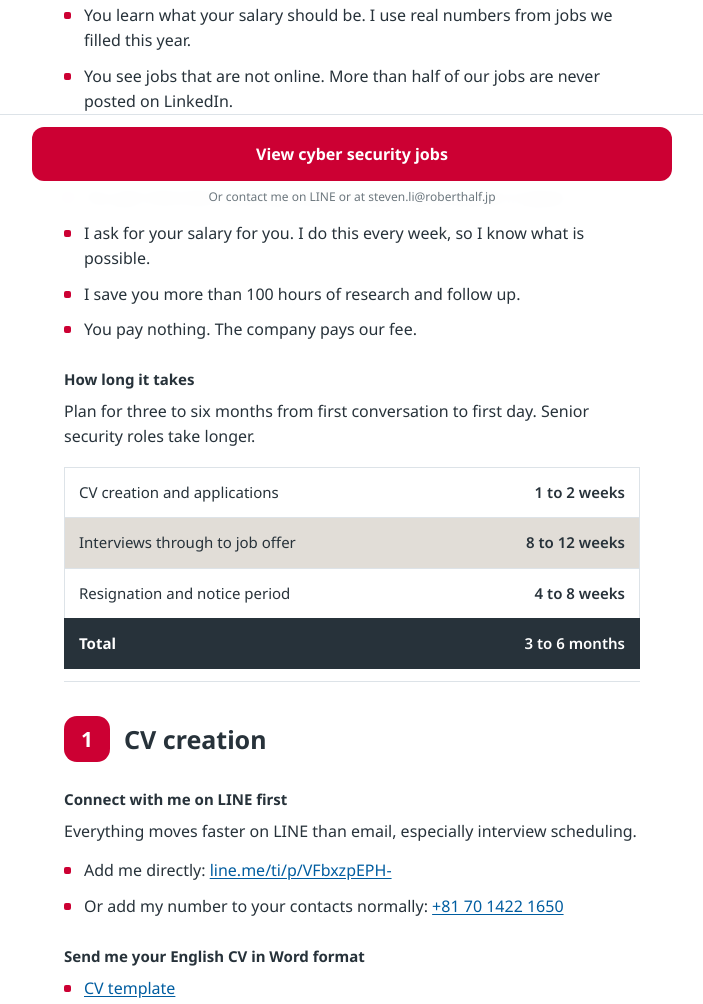
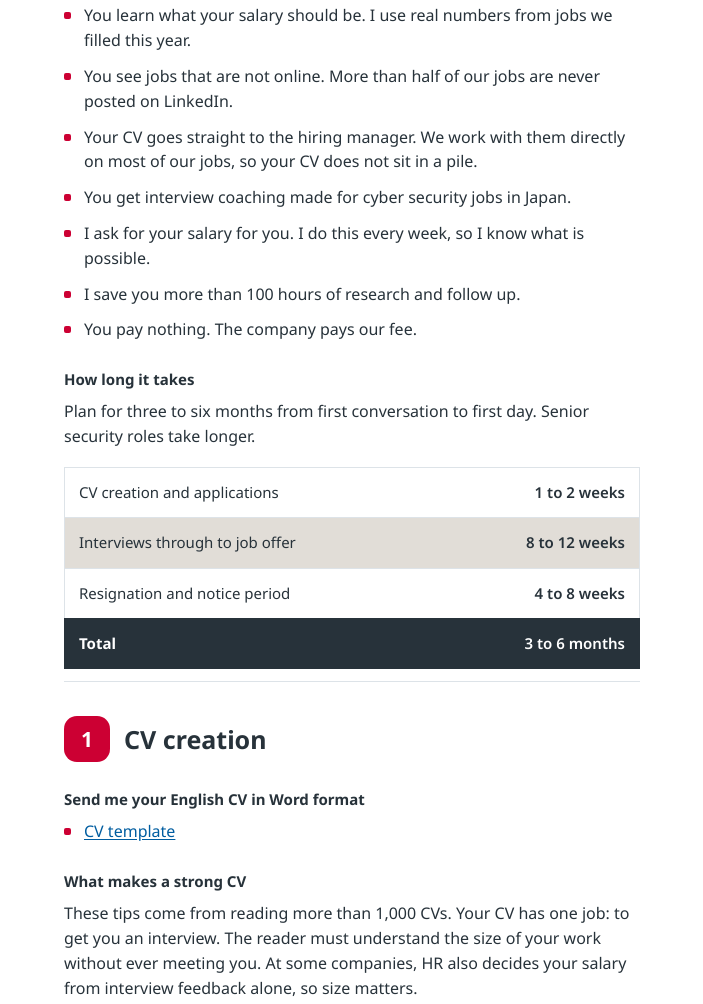
Before and after one commit to cybersteve1650/job-change, a plain HTML site: page index.html in a window 1280 px wide. Shown: the part 581-1585 px from the top of the page, without its empty margins (288-991 px from the left). Drawn offline with Linux system fonts and the light colour scheme.

Commit message:
Removed contact info

```diff
--- a/index.html
+++ b/index.html
@@ -132,7 +132,7 @@ body.ja .hero p.lede{line-height:1.7;}
 .chip.on b{color:var(--white);}
 
 /* ---------- sections ---------- */
-main{padding:0 var(--pad) 120px;}
+main{padding:0 var(--pad) 20px;}
 section{padding:34px 0 4px;border-bottom:1px solid var(--concrete);}
 section:last-of-type{border-bottom:0;}
 h2{font-size:22px;font-weight:700;line-height:1.25;margin:0 0 14px;}
@@ -291,28 +291,6 @@ body.ja .script{font-style:normal;}
 .about b{color:var(--midnight);}
 .contact{font-size:14px;line-height:1.7;margin-top:16px;}
 
-/* ---------- sticky CTA ---------- */
-.cta{
-  position:fixed;left:0;right:0;bottom:0;z-index:50;
-  background:rgba(255,255,255,.96);
-  backdrop-filter:blur(8px);
-  border-top:1px solid var(--concrete);
-  padding:12px var(--pad) calc(12px + env(safe-area-inset-bottom));
-}
-.cta-in{max-width:640px;margin:0 auto;}
-.cta a{
-  display:flex;align-items:center;justify-content:center;gap:9px;
-  background:var(--red);color:var(--white);
-  text-decoration:none;font-weight:700;font-size:16px;
-  padding:15px;border-radius:12px;
-  transition:background .18s;
-}
-.cta a:active{background:#A80029;}
-.cta small{
-  display:block;text-align:center;color:#6C777E;
-  font-size:12px;margin-top:7px;
-}
-
 footer{
   padding:26px var(--pad) 30px;
   border-top:1px solid var(--concrete);
@@ -417,16 +395,6 @@ footer .wrap{max-width:640px;}
       <div class="numsq" aria-hidden="true">1</div>
       <h2><span lang="en">CV creation</span><span lang="ja">応募書類の作成</span></h2>
     </div>
-
-    <h3><span lang="en">Connect with me on LINE first</span><span lang="ja">まずLINEでつながってください</span></h3>
-    <p lang="en">Everything moves faster on LINE than email, especially interview scheduling.</p>
-    <p lang="ja">メールよりLINEの方が早く進みます。特に面接日程の調整がスムーズです。</p>
-    <ul>
-      <li lang="en">Add me directly: <a href="https://line.me/ti/p/VFbxzpEPH-">line.me/ti/p/VFbxzpEPH-</a></li>
-      <li lang="ja">こちらから追加してください：<a href="https://line.me/ti/p/VFbxzpEPH-">line.me/ti/p/VFbxzpEPH-</a></li>
-      <li lang="en">Or add my number to your contacts normally: <a href="tel:+818070422165">+81 70 1422 1650</a></li>
-      <li lang="ja">または電話番号で検索してください：<a href="tel:+818070422165">+81 70 1422 1650</a></li>
-    </ul>
 
     <h3><span lang="en">Send me your English CV in Word format</span><span lang="ja">英文の職務経歴書をWord形式でお送りください</span></h3>
     <ul>
@@ -1034,9 +1002,9 @@ footer .wrap{max-width:640px;}
       <p lang="ja">次回のCyber Risk Meetupでお会いしましょう。詳細はLinkedInに掲載しています：<a href="https://www.cyberriskmeetup.com/tokyo">cyberriskmeetup.com/tokyo</a></p>
       <p class="contact">
         <b><span lang="en">Robert Half, Tokyo office</span><span lang="ja">ロバート・ハーフ 東京オフィス</span></b><br>
-        <a href="tel:+818070422165">+81 70 1422 1650</a><br>
-        <a href="mailto:steven.li@roberthalf.jp">steven.li@roberthalf.jp</a><br>
-        <a href="https://www.linkedin.com/in/cybersteve/"><span lang="en">Full bio</span><span lang="ja">詳しいプロフィール</span></a>
+        <span lang="en">Message me on LinkedIn with your LINE ID or phone number, and I will contact you there. LINE is the fastest way to work together, especially for interview scheduling.</span>
+        <span lang="ja">LinkedInのメッセージで、LINE IDまたは電話番号をお送りください。こちらからご連絡します。特に面接日程の調整では、LINEが最もスムーズです。</span><br>
+        <a href="https://www.linkedin.com/in/cybersteve/"><span lang="en">LinkedIn profile and full bio</span><span lang="ja">LinkedInプロフィール・詳しい経歴</span></a>
       </p>
     </div>
   </section>
@@ -1049,13 +1017,6 @@ footer .wrap{max-width:640px;}
     <span lang="ja">ロバート・ハーフ 東京オフィス。最終更新：2026年8月。チェックした内容はこのページ内だけに保存され、閉じると消えます。</span>
   </div>
 </footer>
-
-<div class="cta">
-  <div class="cta-in">
-    <a href="https://cybersteve1650.github.io/jobs/"><span lang="en">View cyber security jobs</span><span lang="ja">サイバーセキュリティ求人を見る</span></a>
-    <small><span lang="en">Or contact me on LINE or at steven.li@roberthalf.jp</span><span lang="ja">またはLINEかメールでご連絡ください steven.li@roberthalf.jp</span></small>
-  </div>
-</div>
 
 <script>
 (function(){
```
